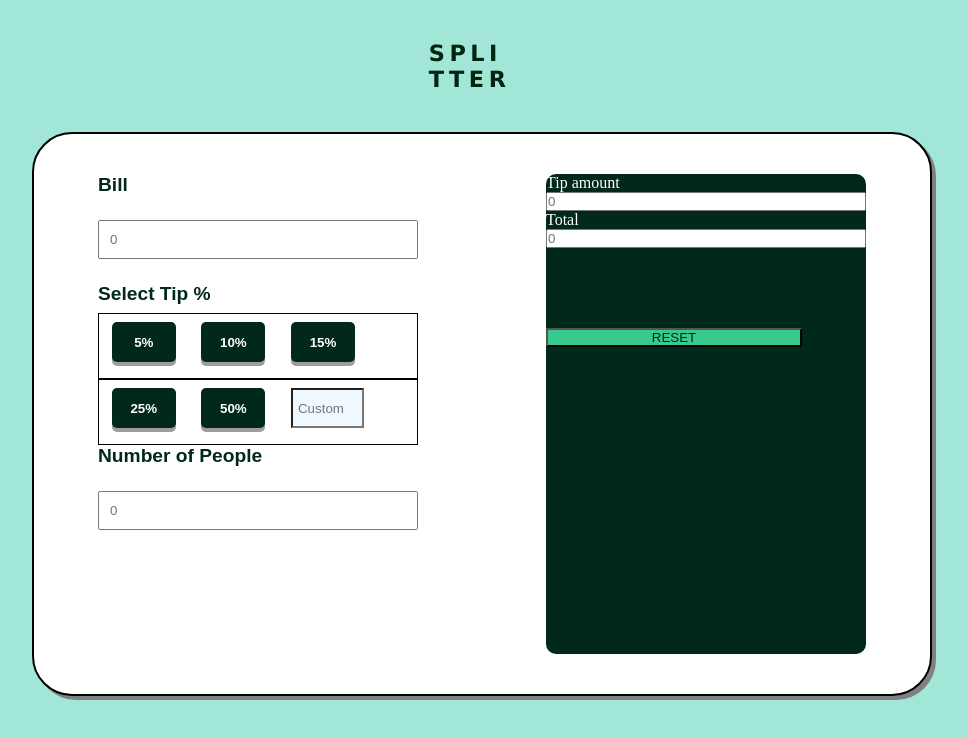
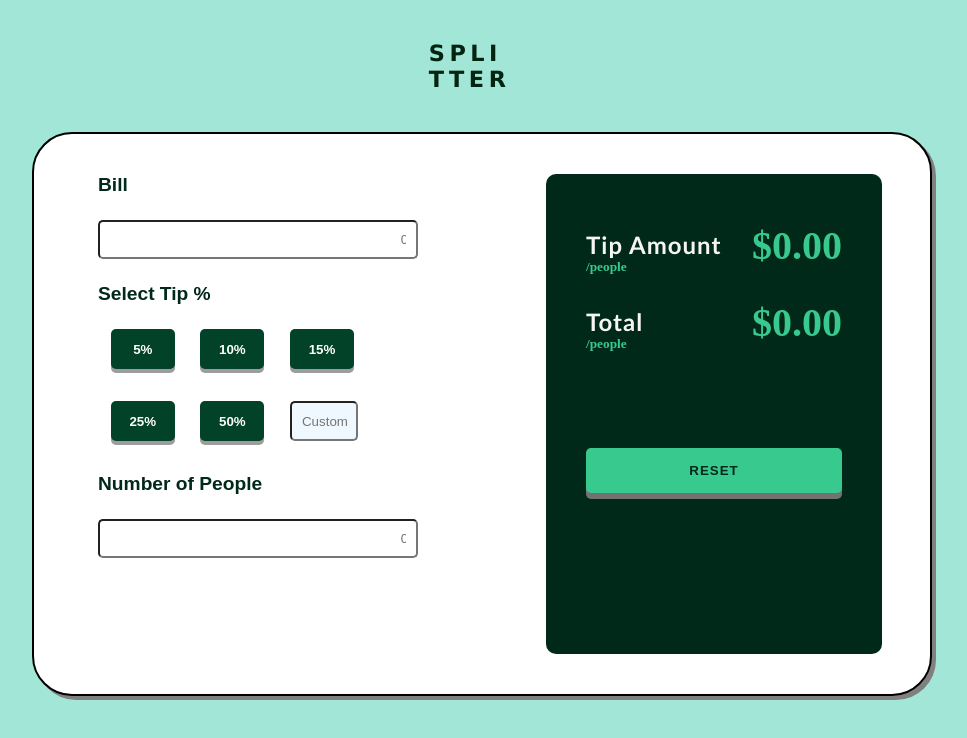
Before and after one commit to iam-nilanj0n/tip-calculator.github.io, a plain HTML site: page index.html in a window 1280 px wide. Shown: the whole page, without its empty margins (160-1127 px from the left). Drawn offline with Linux system fonts and the light colour scheme.

Commit message:
UI is complete for now

```diff
--- a/index.html
+++ b/index.html
@@ -42,10 +42,20 @@
                 <input type="text" placeholder="0" class="peopleNumber">
             </section>
             <section class="right_billsection">
-                <label>Tip amount</label>
-                <input class="Tip_amount" placeholder="0">
-                <label>Total</label>
-                <input class="TOTAL" placeholder="0">
+                <div>
+                    <div>
+                        <h2>Tip Amount</h2>
+                        <small>/people</small>
+                    </div>
+                    <p>$0.00</p>
+                </div>
+                <div>
+                    <div>
+                        <h2>Total</h2>
+                        <small>/people</small>
+                    </div>
+                    <p>$0.00</p>
+                </div>
                 <button class="RESET">RESET</button>
             </section>
         </section>
--- a/style.css
+++ b/style.css
@@ -52,7 +52,8 @@ body{
 }
 .left_billSection input{
     margin: 2vh 0 3vh 0;
-    padding: 10px;
+    padding: 10px 10px 10px 23.5vw;
+    border-radius: 5px;
 }
 .left_billSection label{
     font-weight: bolder;
@@ -64,15 +65,16 @@ body{
 .select_tipSection {
     display: flex;
     flex-direction: column;
+    margin: 1vh 0;
 }
 .select_tipSection div{
     display: flex;
     flex-direction: row;
-    border: 1px solid black;
     height: 8vh;
+    margin: 0 0 1vh 0;
 }
 .select_tipSection div button{
-    background-color: #012919;
+    background-color: #014228;
     color: white;
     padding: 10px;
     margin: 1vh 1vw;
@@ -84,21 +86,27 @@ body{
     box-shadow: 0 4px rgb(158, 157, 157);
 }
 .select_tipSection div button:hover{
-    background-color: #02462b;
+    background-color: #05794a;
     cursor: pointer;
+}
+
+.select_tipSection div button:active{
+    transform: translateY(2px);
+    box-shadow: 0 2px rgb(18, 18, 18);
 }
 .select_tipSection .custom{
     background-color: aliceblue;
     color: black;
-    padding: 0 0 0 5px;
+    padding: 0 0 0 10px;
     height: 4.5vh;
-    width: 5vw;
+    width: 4.25vw;
     margin: 1vh 0 2vh 1vw;
+    border-radius: 5px;
 }
 /* right_billsection is here */
 
 .right_billsection{
-    height: 60vh;
+    height: 50vh;
     width: 25vw;
     margin: 5vh 5vw 5vh 5vw;
     background-color: #012919;
@@ -106,14 +114,51 @@ body{
     flex-direction: column;
     border: 0;
     border-radius: 10px;
+    padding: 5vh;
 }
-.right_billsection label{
-    color: white;
+.right_billsection div{
+    display: flex;
+    flex-direction: row;
+    justify-content: space-between;
+    margin: 1vh 0;
+}
+.right_billsection div div h2{
+    letter-spacing: 1px;
+    color: whitesmoke;
+    font-family: 'Gill Sans', 'Gill Sans MT','Trebuchet MS', sans-serif;
+}
+.right_billsection div div small{
+    font-weight: bolder;
+    color: #38c98f;
+}
+.right_billsection div p{
+    color: #38c98f;
+    font-weight: bolder;
+    font-size: 2.5rem;
+}
+.right_billsection div div{
+    display: flex;
+    flex-direction: column;
 }
 
 .RESET{
     width: 20vw;
+    font-weight: bolder;
+    letter-spacing: 1px;
     color: #012919;
     background-color: #38c98f;
     margin-top: 10vh;
+    padding: 15px;
+    border: 0;
+    border-radius: 5px;
+    box-shadow: 0 6px rgb(114, 114, 114);
 }
+
+.RESET:hover{
+    cursor: pointer;
+    background-color: #50eaac;
+}
+.RESET:active{
+    transform: translateY(3px);
+    box-shadow: 0 4px rgb(114, 114, 114);
+}
```
